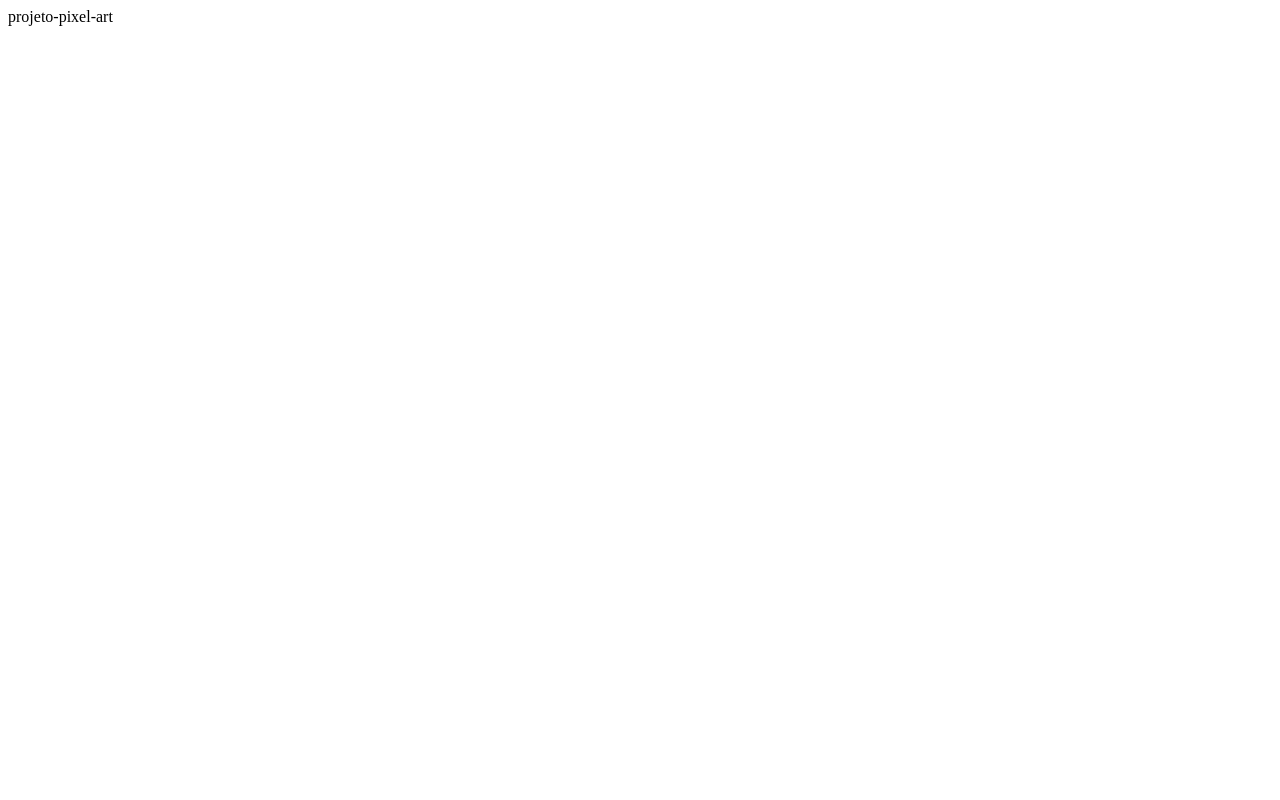
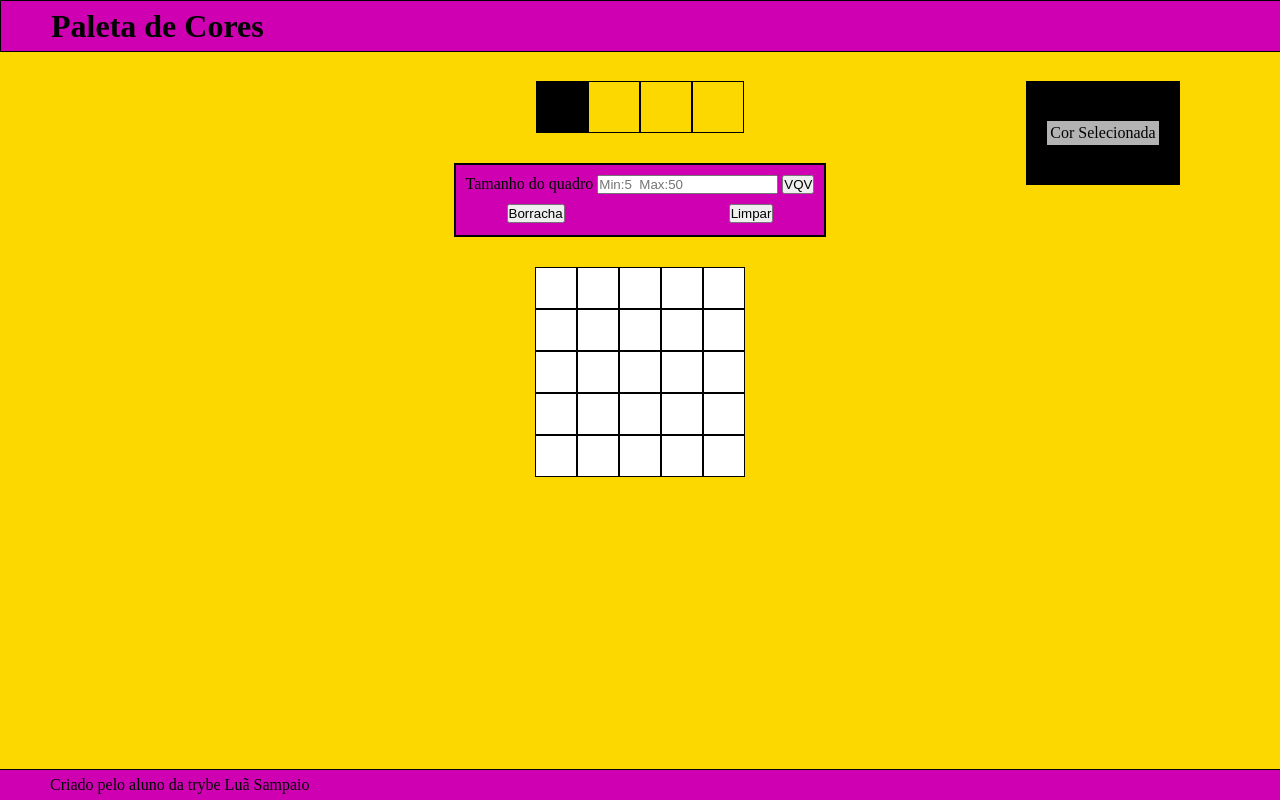
Before and after one commit to Lu1Lopes/projeto-Pixel-art-Trybe.github.io, a plain HTML site: page index.html in a window 1280 px wide. Drawn offline with Linux system fonts and the light colour scheme.

Commit message:
correçao index.html

```diff
--- a/index.html
+++ b/index.html
@@ -1 +1,40 @@
-projeto-pixel-art
+<!DOCTYPE html>
+<html lang="en">
+<head>
+  <meta charset="UTF-8">
+  <meta http-equiv="X-UA-Compatible" content="IE=edge">
+  <meta name="viewport" content="width=device-width, initial-scale=1.0">
+  <link rel="stylesheet" href="style.css">
+  <title>Document</title>
+</head>
+<body>
+  <header class="header">
+    <h1 id="title">Paleta de Cores</h1>
+  </header>
+  <main class="main-content">
+    <div id="color-palette">
+      <div class="color selected black-color"></div>
+      <div class="color random-color"></div>
+      <div class="color random-color"></div>
+      <div class="color random-color"></div>
+    </div>
+    <div class="settings">
+      <label for="board-size">Tamanho do quadro</label>
+      <input type="number" id="board-size" min="1" placeholder="Min:5  Max:50">
+      <button id="generate-board">VQV</button>
+      <div class="clear-board">
+        <button id="eraser">Borracha</button>
+        <div class="eraser"></div>
+        <button id="clear-board">Limpar</button>
+      </div>
+    </div>
+    <div class="black-color selected-color">
+      <p>Cor Selecionada</p>
+    </div>
+    <div id="pixel-board"></div>
+  </main>
+  <footer class="footer">
+    <p>Criado pelo aluno da trybe Luã Sampaio</p>
+  </footer>
+  <script src="script.js"></script>
+</body>
```
